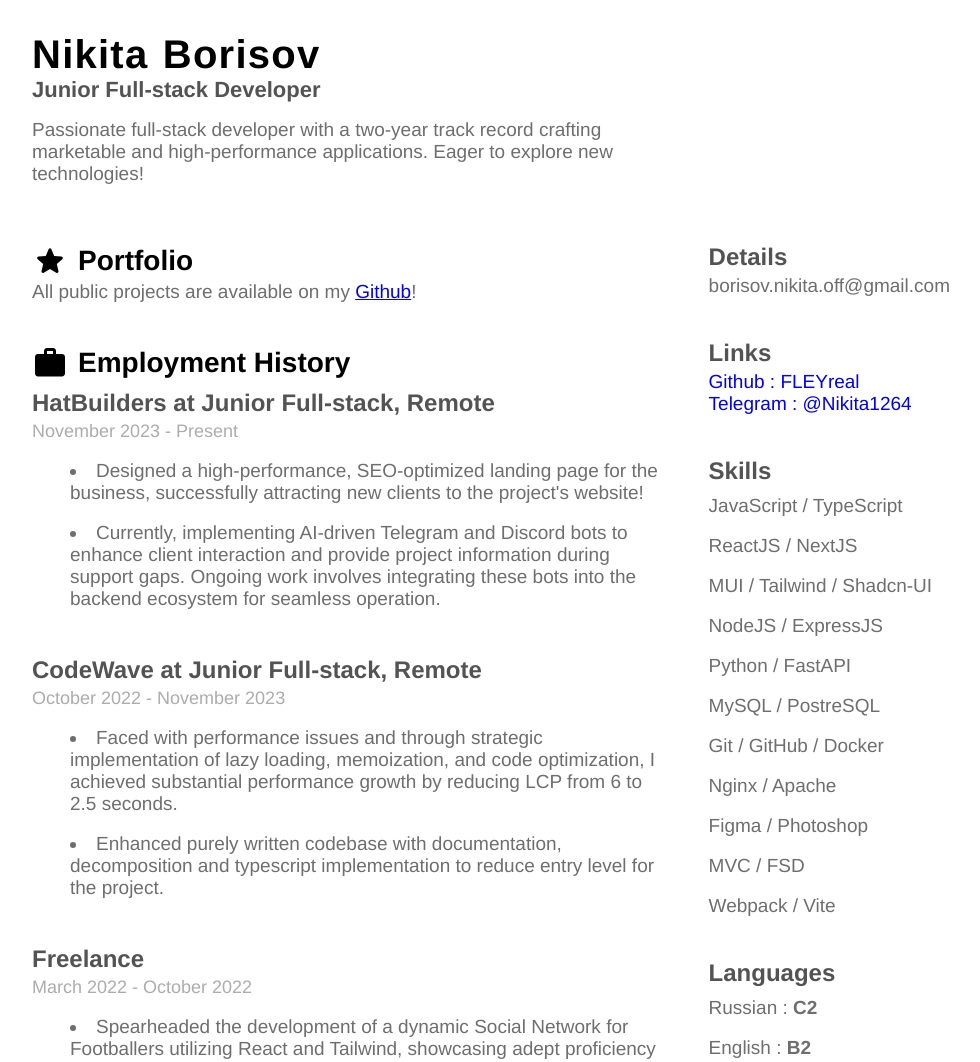
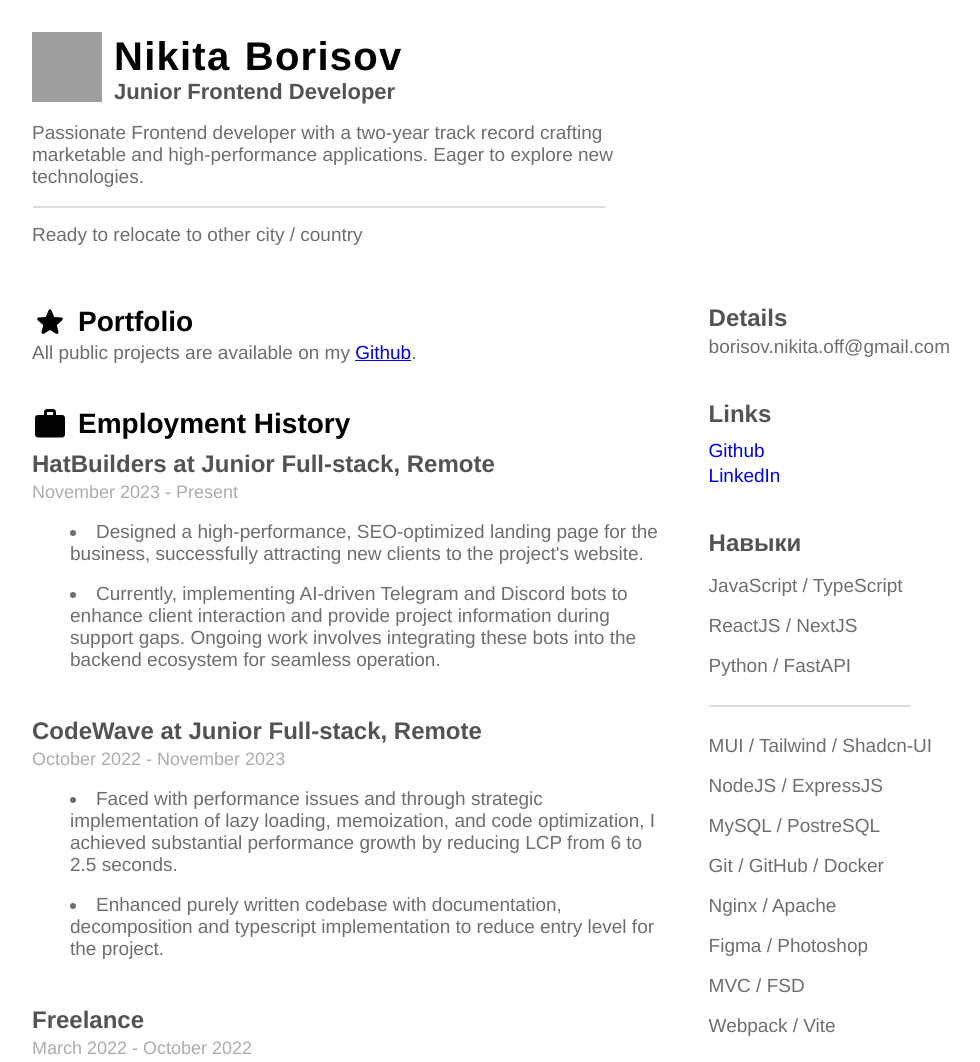
Before and after one commit to FLEYreal/fleyreal.github.io, a plain HTML site: page index.html in a window 1280 px wide. Shown: the top 1062 px of the page, without its empty margins (144-1124 px from the left). Drawn offline with Linux system fonts and the light colour scheme; grey boxes are pictures that could not be loaded.

Commit message:
Update resume

```diff
--- a/index.html
+++ b/index.html
@@ -102,18 +102,52 @@
             margin-top: 16px;
             width: 65%;
         }
+
+        .header-title {
+            display: flex;
+            align-items: center;
+            flex-flow: row nowrap;
+            gap: 12px;
+            width: auto;
+        }
+
+        .photo {
+            width: 70px;
+            height: 70px;
+        }
+
+        hr.solid {
+            margin: 28px 0;
+            border: 1px solid #dddddd;
+        }
     </style>
 </head>
 
 <body>
 
     <header>
-        <h1 class="name">Nikita Borisov</h1>
-        <h3 class="prof">Junior Full-stack Developer</h3>
+
+        <div class="header-title">
+
+            <div>
+                <img class="photo" src="./assets/photo.jpg" />
+            </div>
+
+            <div>
+                <h1 class="name">Nikita Borisov</h1>
+                <h3 class="prof">Junior Frontend Developer</h3>
+            </div>
+
+        </div>
         <p class="text description">
-            Passionate full-stack developer with a two-year track record crafting marketable and high-performance
-            applications. Eager to explore new technologies!
+            Passionate Frontend developer with a two-year track record crafting marketable and high-performance
+            applications. Eager to explore new technologies.
         </p>
+        <hr class="solid" style="width: 570px; margin: 1px;" />
+        <p class="text description">
+            Ready to relocate to other city / country
+        </p>
+
     </header>
     <main>
         <section class="left-section">
@@ -135,7 +169,7 @@
                 </h2>
                 <p class="text">
                     All public projects are available on my
-                    <a href="https://github.com/FLEYreal">Github</a>!
+                    <a href="https://github.com/FLEYreal">Github</a>.
                 </p>
             </section>
 
@@ -160,7 +194,7 @@
                     <section class="inside-section" style="margin-left: 38px;">
                         <li class="text">
                             Designed a high-performance, SEO-optimized landing page for the business, successfully
-                            attracting new clients to the project's website!
+                            attracting new clients to the project's website.
                         </li>
                         <li class="text">
                             Currently, implementing AI-driven Telegram and Discord bots to enhance client interaction
@@ -229,21 +263,27 @@
                 <p style="margin: 0;" class="text">borisov.nikita.off@gmail.com</p>
             </section>
             <section class="section">
-                <h2 class="subtitle">Links</h2>
-                <a href="https://github.com/FLEYreal" target="_blank" class="text" style="text-decoration: none;">
-                    Github : FLEYreal
-                </a><br />
-                <a href="https://t.me/Nikita1264" class="text" target="_blank" style="text-decoration: none;">
-                    Telegram : @Nikita1264
-                </a>
+                <h2 class="subtitle" style="margin-bottom: 12px;">Links</h2>
+                <div style="margin-bottom: 3px;">
+                    <a href="https://github.com/FLEYreal" target="_blank" class="text" style="text-decoration: none;">
+                        Github
+                    </a>
+                </div>
+                <div style="margin-bottom: 3px;">
+                    <a href="https://linkedin.com/in/nikita-borisov-515869293" class="text" target="_blank"
+                        style="text-decoration: none;">
+                        LinkedIn
+                    </a>
+                </div>
             </section>
             <section class="section">
-                <h2 class="subtitle">Skills</h2>
+                <h2 class="subtitle" style="margin-bottom: 18px;">Навыки</h2>
                 <p class="text" style="margin-top: 10px;">JavaScript / TypeScript</p>
                 <p class="text" style="margin-top: 10px;">ReactJS / NextJS</p>
+                <p class="text" style="margin-top: 10px;">Python / FastAPI</p>
+                <hr class="solid" style="width: 200px;" />
                 <p class="text" style="margin-top: 10px;">MUI / Tailwind / Shadcn-UI</p>
                 <p class="text" style="margin-top: 10px;">NodeJS / ExpressJS</p>
-                <p class="text" style="margin-top: 10px;">Python / FastAPI</p>
                 <p class="text" style="margin-top: 10px;">MySQL / PostreSQL</p>
                 <p class="text" style="margin-top: 10px;">Git / GitHub / Docker</p>
                 <p class="text" style="margin-top: 10px;">Nginx / Apache</p>
@@ -254,7 +294,7 @@
             <section class="section">
                 <h2 class="subtitle">Languages</h2>
                 <p class="text" style="margin-top: 10px;">Russian : <b>C2</b></p>
-                <p class="text" style="margin-top: 10px;">English : <b>B2</b></p>
+                <p class="text" style="margin-top: 10px;">English : <b>C1</b></p>
             </section>
         </section>
     </main>
```
Also changed, not shown: 1 other file.
